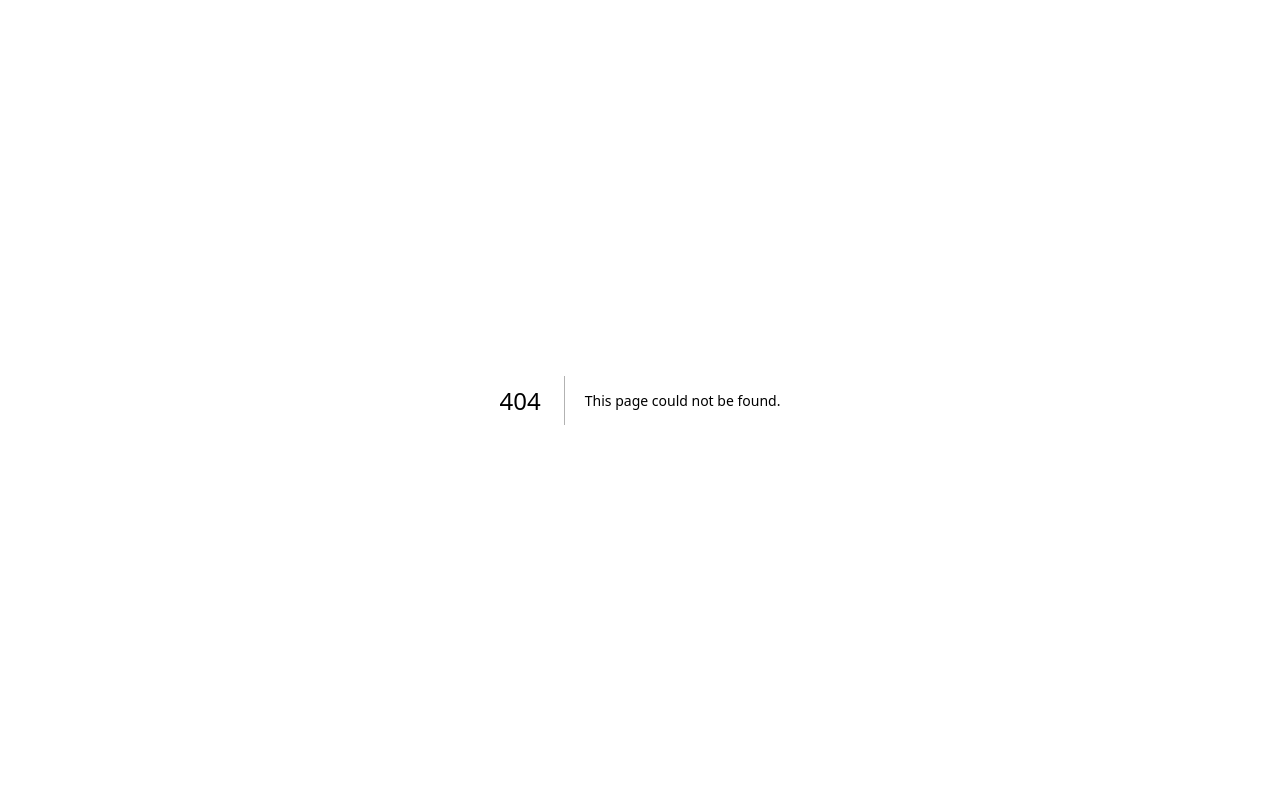
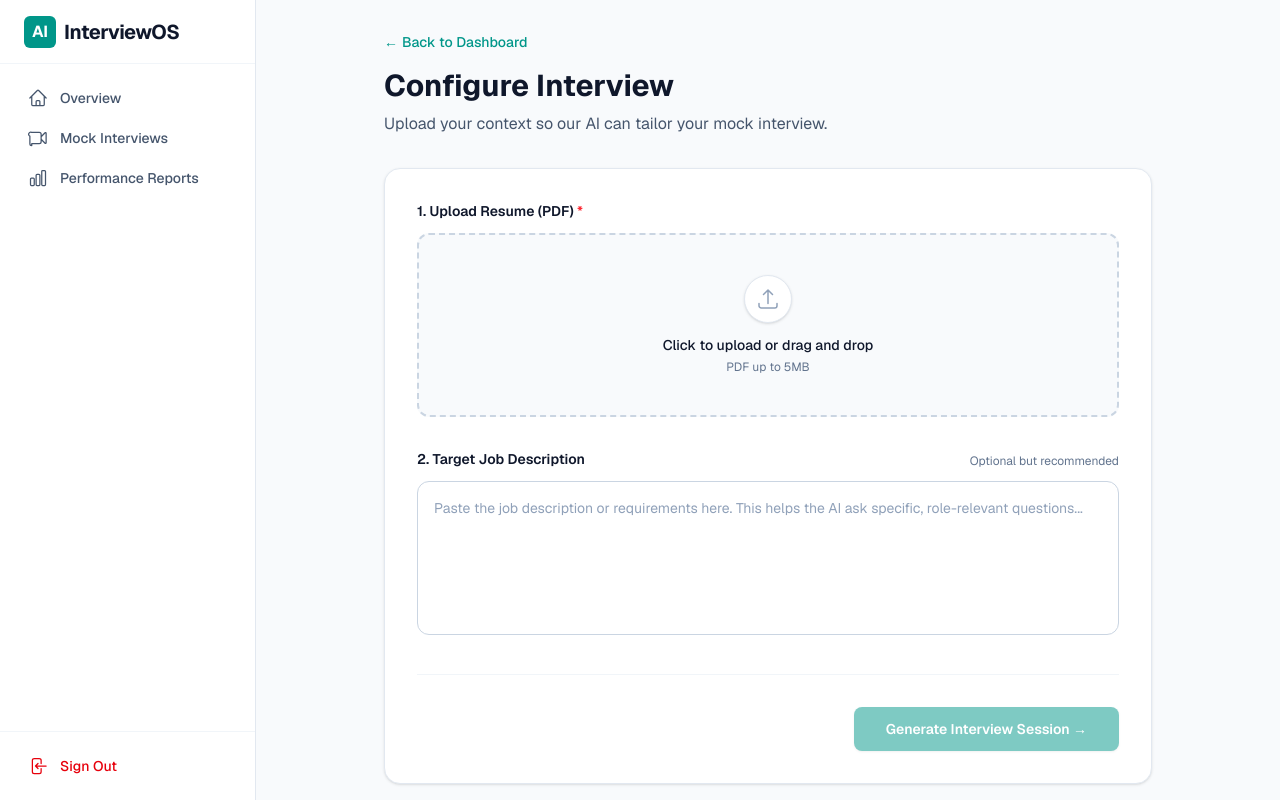
Before and after one commit to Sakshi-Mishra77/FitMentor, a Next.js app in the folder frontend/: page /dashboard/setup in a window 1280 px wide. Before the commit this address had no page. Built offline with nearby package versions, Linux system fonts and the light colour scheme; sample sign-in values are in the browser's storage.

Commit message:
Frontend updates

```diff
--- /dev/null
+++ b/frontend/src/app/dashboard/setup/page.tsx
@@ -0,0 +1,198 @@
+// frontend/src/app/dashboard/setup/page.tsx
+"use client";
+
+import { useState, useRef } from "react";
+import { useRouter } from "next/navigation";
+import Link from "next/link";
+import api from "@/services/api";
+
+export default function SetupSessionPage() {
+  const router = useRouter();
+
+  // State for our form
+  const [file, setFile] = useState<File | null>(null);
+  const [jobDescription, setJobDescription] = useState("");
+  const [isDragging, setIsDragging] = useState(false);
+
+  // State for submission
+  const [loading, setLoading] = useState(false);
+  const [error, setError] = useState("");
+
+  const fileInputRef = useRef<HTMLInputElement>(null);
+
+  // --- Drag and Drop Handlers ---
+  const handleDragOver = (e: React.DragEvent) => {
+    e.preventDefault();
+    setIsDragging(true);
+  };
+
+  const handleDragLeave = (e: React.DragEvent) => {
+    e.preventDefault();
+    setIsDragging(false);
+  };
+
+  const handleDrop = (e: React.DragEvent) => {
+    e.preventDefault();
+    setIsDragging(false);
+    if (e.dataTransfer.files && e.dataTransfer.files.length > 0) {
+      const droppedFile = e.dataTransfer.files[0];
+      if (droppedFile.type === "application/pdf") {
+        setFile(droppedFile);
+        setError("");
+      } else {
+        setError("Please upload a valid PDF file.");
+      }
+    }
+  };
+
+  const handleFileChange = (e: React.ChangeEvent<HTMLInputElement>) => {
+    if (e.target.files && e.target.files.length > 0) {
+      setFile(e.target.files[0]);
+      setError("");
+    }
+  };
+
+  // --- Form Submission ---
+  const handleSubmit = async (e: React.FormEvent) => {
+    e.preventDefault();
+    if (!file) {
+      setError("Please upload your resume to continue.");
+      return;
+    }
+
+    setLoading(true);
+    setError("");
+
+    try {
+      // We use FormData because we are sending a File to the backend
+      const formData = new FormData();
+      formData.append("resume", file);
+      formData.append("job_description", jobDescription);
+
+      // We will build this backend endpoint next!
+      // const response = await api.post("/sessions/setup", formData);
+
+      // Simulate network delay for now to see the UI
+      await new Promise((resolve) => setTimeout(resolve, 1500));
+
+      // router.push(`/dashboard/interviews/${response.data.session_id}`);
+      alert("This will route to the interview session once the backend is ready!");
+
+    } catch (err: any) {
+      setError(err.response?.data?.detail || "Failed to setup session.");
+    } finally {
+      setLoading(false);
+    }
+  };
+
+  return (
+    <div className="max-w-3xl mx-auto">
+      <div className="mb-8">
+        <Link href="/dashboard" className="text-sm font-medium text-teal-600 hover:text-teal-700 flex items-center gap-1 mb-4">
+          <span>&larr;</span> Back to Dashboard
+        </Link>
+        <h1 className="text-3xl font-bold text-slate-900">Configure Interview</h1>
+        <p className="mt-2 text-slate-600">Upload your context so our AI can tailor your mock interview.</p>
+      </div>
+
+      <div className="bg-white rounded-2xl border border-slate-200 shadow-sm overflow-hidden">
+        <form onSubmit={handleSubmit} className="p-8 space-y-8">
+
+          {error && (
+            <div className="bg-red-50 text-red-600 p-4 rounded-lg text-sm border border-red-100">
+              {error}
+            </div>
+          )}
+
+          {/* 1. Resume Upload Zone */}
+          <div>
+            <label className="block text-sm font-semibold text-slate-900 mb-3">
+              1. Upload Resume (PDF) <span className="text-red-500">*</span>
+            </label>
+
+            <div
+              onDragOver={handleDragOver}
+              onDragLeave={handleDragLeave}
+              onDrop={handleDrop}
+              onClick={() => fileInputRef.current?.click()}
+              className={`relative border-2 border-dashed rounded-xl p-10 text-center cursor-pointer transition-colors ${
+                isDragging ? "border-teal-500 bg-teal-50" : file ? "border-teal-200 bg-teal-50/50" : "border-slate-300 hover:border-slate-400 bg-slate-50"
+              }`}
+            >
+              <input
+                type="file"
+                ref={fileInputRef}
+                onChange={handleFileChange}
+                accept="application/pdf"
+                className="hidden"
+              />
+
+              {file ? (
+                <div className="flex flex-col items-center">
+                  <div className="h-12 w-12 bg-teal-100 text-teal-600 rounded-full flex items-center justify-center mb-3">
+                    <DocumentCheckIcon />
+                  </div>
+                  <p className="text-sm font-medium text-slate-900">{file.name}</p>
+                  <p className="text-xs text-slate-500 mt-1">{(file.size / 1024 / 1024).toFixed(2)} MB</p>
+                  <button type="button" onClick={(e) => { e.stopPropagation(); setFile(null); }} className="mt-4 text-xs font-medium text-red-500 hover:text-red-700">
+                    Remove File
+                  </button>
+                </div>
+              ) : (
+                <div className="flex flex-col items-center">
+                  <div className="h-12 w-12 bg-white border border-slate-200 text-slate-400 rounded-full flex items-center justify-center mb-3 shadow-sm">
+                    <UploadIcon />
+                  </div>
+                  <p className="text-sm font-medium text-slate-900">Click to upload or drag and drop</p>
+                  <p className="text-xs text-slate-500 mt-1">PDF up to 5MB</p>
+                </div>
+              )}
+            </div>
+          </div>
+
+          {/* 2. Job Description Area */}
+          <div>
+            <div className="flex justify-between items-end mb-3">
+              <label className="block text-sm font-semibold text-slate-900">
+                2. Target Job Description
+              </label>
+              <span className="text-xs text-slate-500">Optional but recommended</span>
+            </div>
+            <textarea
+              rows={6}
+              className="w-full rounded-xl border border-slate-300 p-4 text-sm text-slate-900 placeholder-slate-400 focus:border-teal-500 focus:outline-none focus:ring-1 focus:ring-teal-500 resize-none transition-colors"
+              placeholder="Paste the job description or requirements here. This helps the AI ask specific, role-relevant questions..."
+              value={jobDescription}
+              onChange={(e) => setJobDescription(e.target.value)}
+            />
+          </div>
+
+          <hr className="border-slate-100" />
+
+          {/* Submit Action */}
+          <div className="flex justify-end">
+            <button
+              type="submit"
+              disabled={loading || !file}
+              className="rounded-lg bg-teal-600 px-8 py-3 text-sm font-semibold text-white shadow-sm hover:bg-teal-500 focus-visible:outline focus-visible:outline-2 focus-visible:outline-offset-2 focus-visible:outline-teal-600 disabled:opacity-50 disabled:cursor-not-allowed transition-all flex items-center gap-2"
+            >
+              {loading ? (
+                <>
+                  <SpinnerIcon /> Processing Context...
+                </>
+              ) : (
+                "Generate Interview Session →"
+              )}
+            </button>
+          </div>
+
+        </form>
+      </div>
+    </div>
+  );
+}
+
+// --- Micro Icons ---
+function UploadIcon() { return <svg className="w-6 h-6" fill="none" viewBox="0 0 24 24" strokeWidth="1.5" stroke="currentColor"><path strokeLinecap="round" strokeLinejoin="round" d="M3 16.5v2.25A2.25 2.25 0 005.25 21h13.5A2.25 2.25 0 0021 18.75V16.5m-13.5-9L12 3m0 0l4.5 4.5M12 3v13.5" /></svg>; }
+function DocumentCheckIcon() { return <svg className="w-6 h-6" fill="none" viewBox="0 0 24 24" strokeWidth="1.5" stroke="currentColor"><path strokeLinecap="round" strokeLinejoin="round" d="M19.5 14.25v-2.625a3.375 3.375 0 00-3.375-3.375h-1.5A1.125 1.125 0 0113.5 7.125v-1.5a3.375 3.375 0 00-3.375-3.375H8.25m3.75 9v6m3-3H9m1.5-12H5.625c-.621 0-1.125.504-1.125 1.125v17.25c0 .621.504 1.125 1.125 1.125h12.75c.621 0 1.125-.504 1.125-1.125V11.25a9 9 0 00-9-9z" /></svg>; }
+function SpinnerIcon() { return <svg className="animate-spin -ml-1 mr-2 h-4 w-4 text-white" fill="none" viewBox="0 0 24 24"><circle className="opacity-25" cx="12" cy="12" r="10" stroke="currentColor" strokeWidth="4"></circle><path className="opacity-75" fill="currentColor" d="M4 12a8 8 0 018-8V0C5.373 0 0 5.373 0 12h4zm2 5.291A7.962 7.962 0 014 12H0c0 3.042 1.135 5.824 3 7.938l3-2.647z"></path></svg>; }
```
